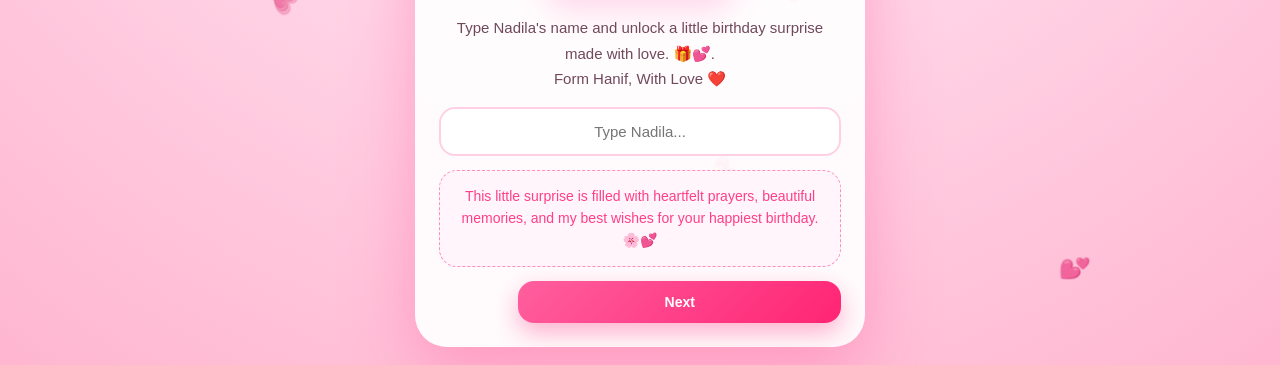
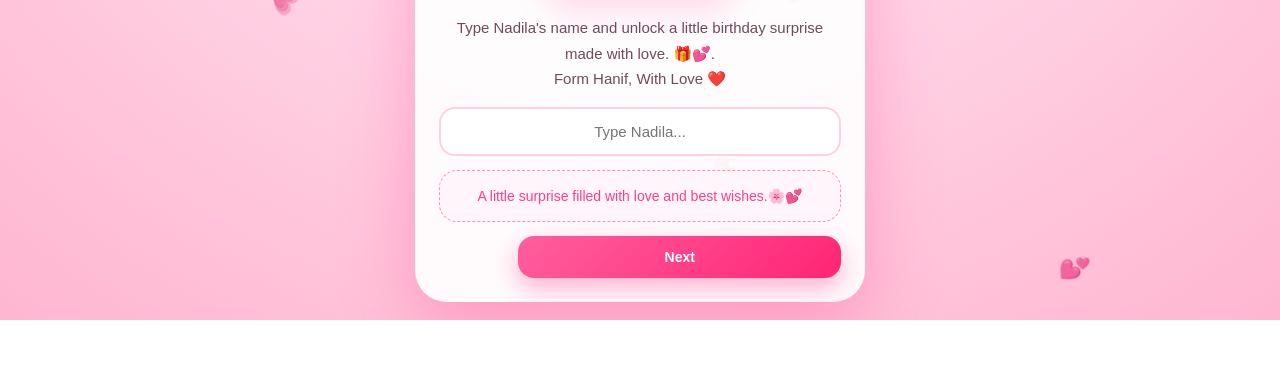
Before and after one commit to HanifHdytl/HappyBirthday22July2026, a plain HTML site: page index.html in a window 1280 px wide. Shown: the part 514-879 px from the top of the page. After the commit the page ends 834 px from the top, so only its background shows below. Drawn offline with Linux system fonts and the light colour scheme.

Commit message:
Halaman 1

```diff
--- a/index.html
+++ b/index.html
@@ -666,7 +666,7 @@
           <p>Type Nadila's name and unlock a little birthday surprise made with love. 🎁💕.<br> Form Hanif, With Love ❤️</p>
           <input id="nameInput" placeholder="Type Nadila..." />
           <div class="love-note">
-            This little surprise is filled with heartfelt prayers, beautiful memories, and my best wishes for your happiest birthday. 🌸💕
+            A little surprise filled with love and best wishes.🌸💕
           </div>
         `;
       }
```
